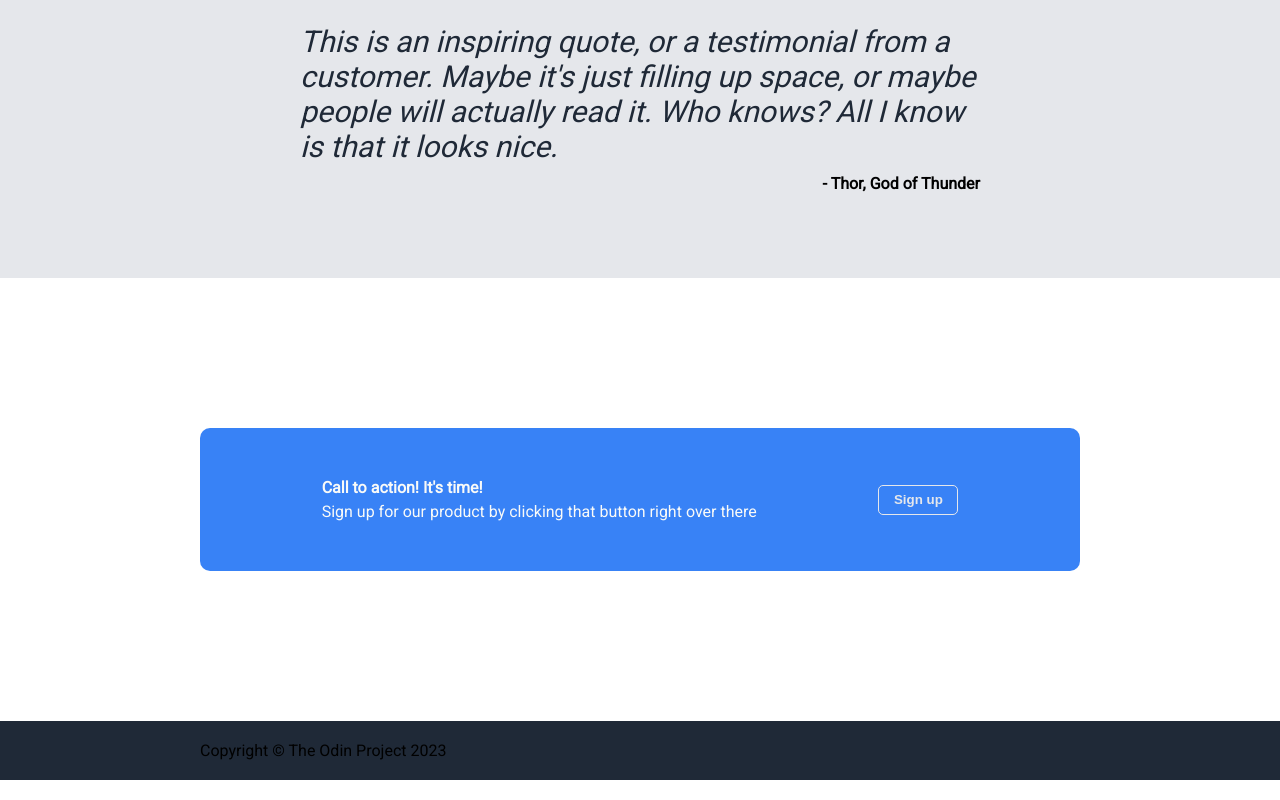
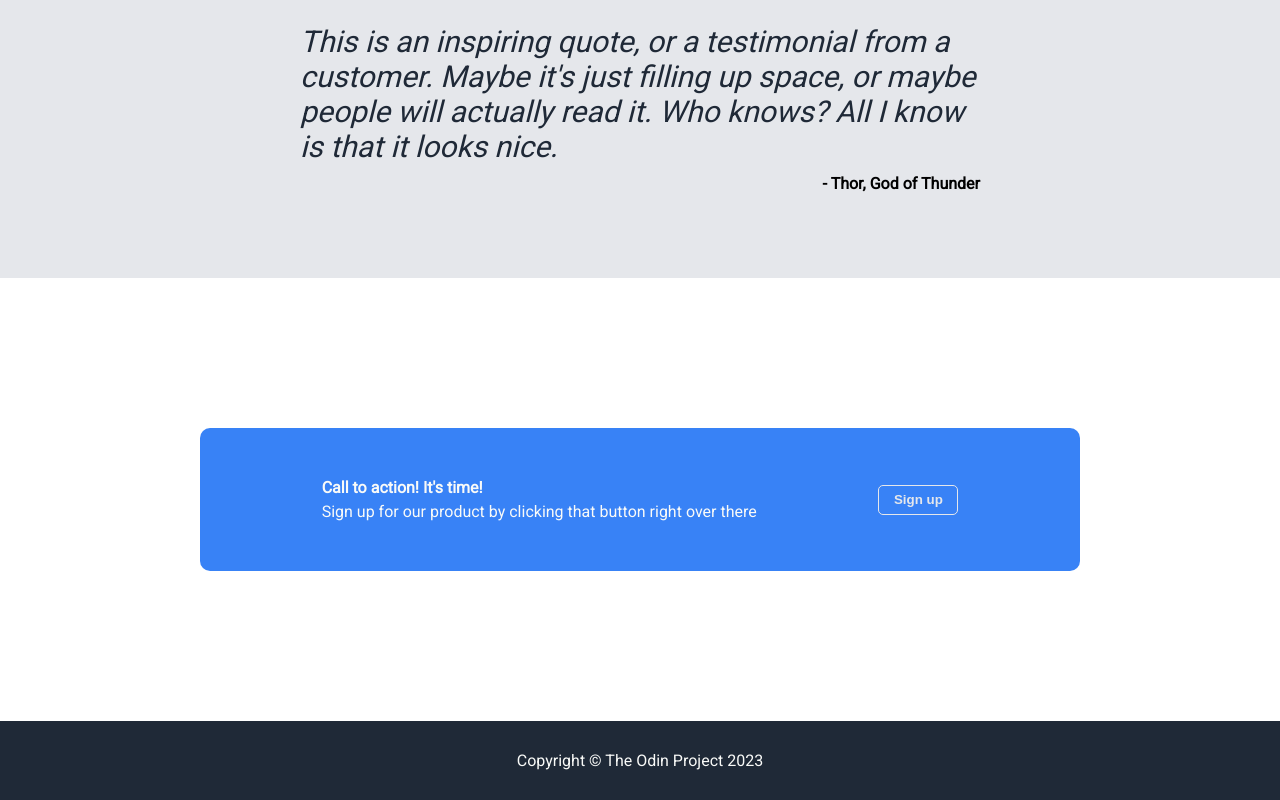
Before and after one commit to akhfirdaus07/landing-page, a plain HTML site: page index.html in a window 1280 px wide. Shown: the part 1043-1843 px from the top of the page. Drawn offline with Linux system fonts and the light colour scheme.

Commit message:
Style the footer

```diff
--- a/style.css
+++ b/style.css
@@ -143,6 +143,8 @@ button {
 }
 
 .footer {
-    padding: 20px 200px;
+    padding: 30px 200px;
     background-color: #1F2937;
+    text-align: center;
+    color: #F9FAF8;
 }
```
